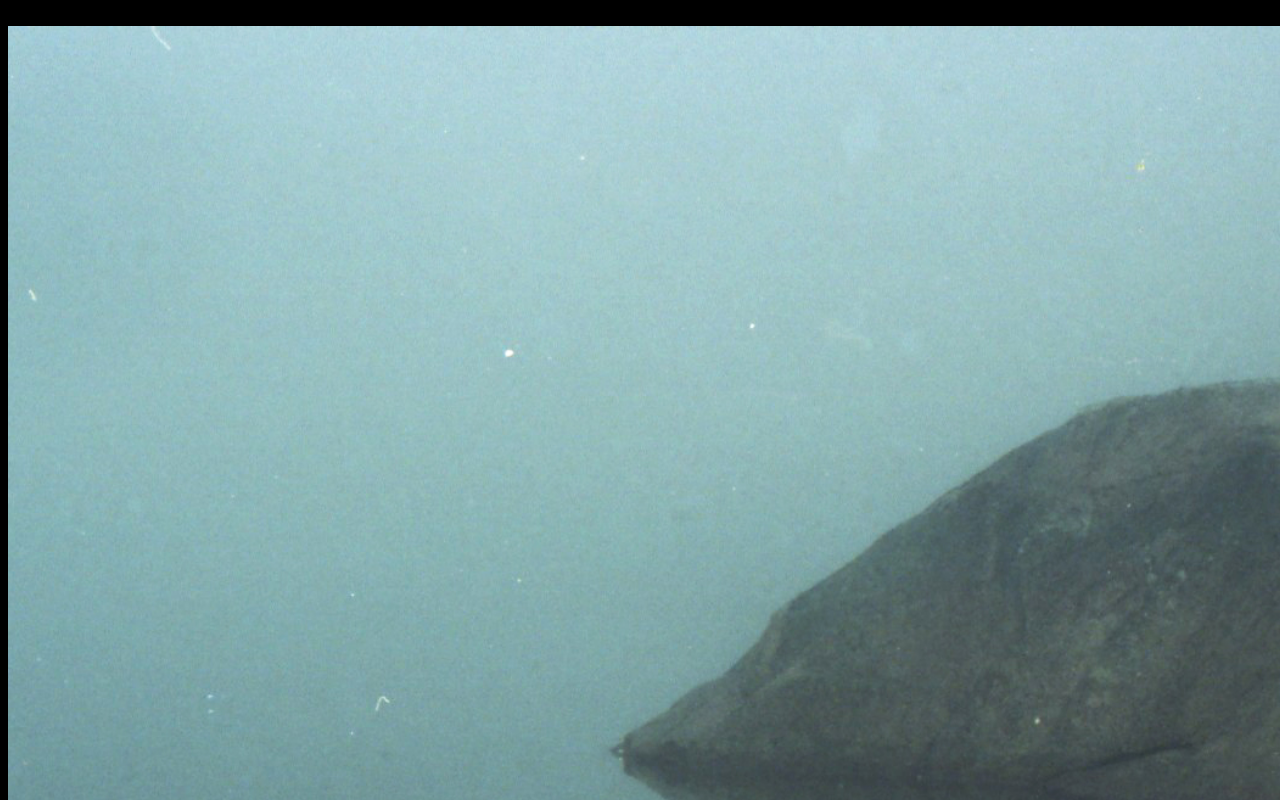
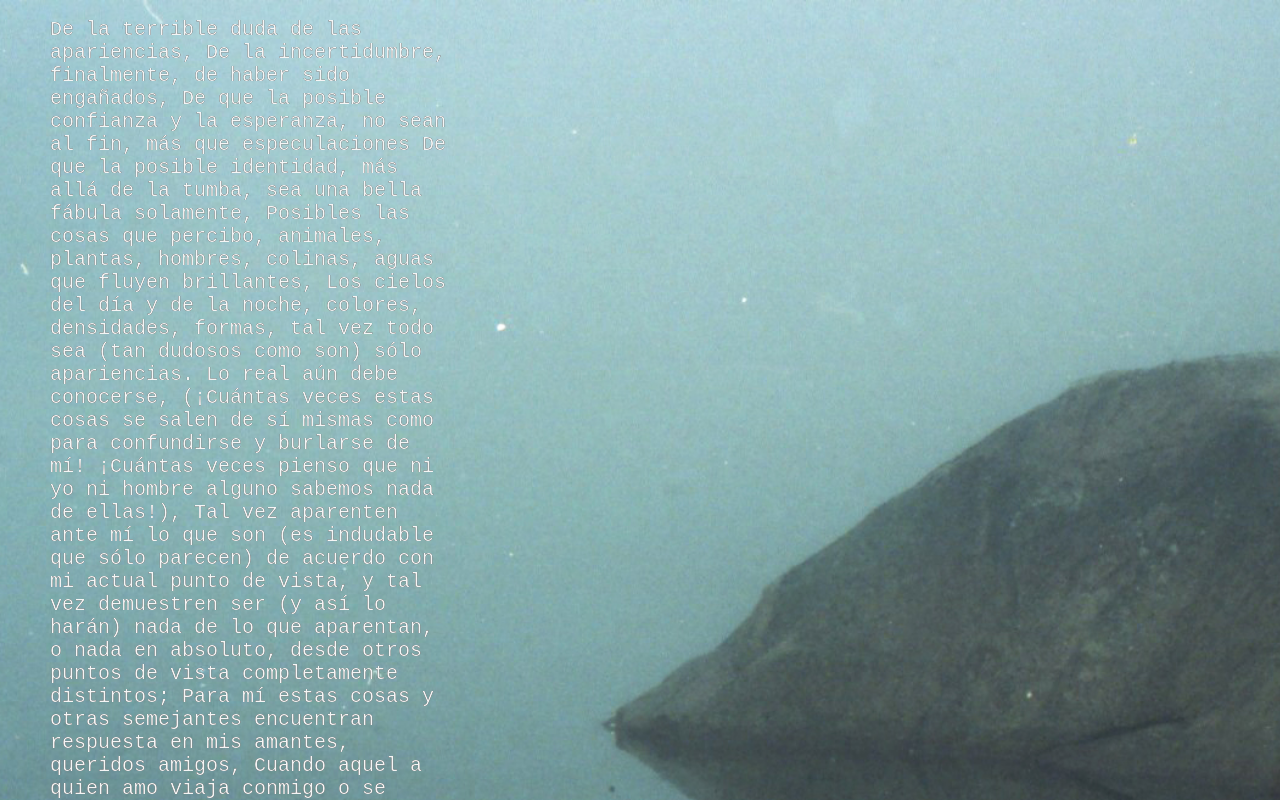
Before and after one commit to amperefz/fuganatural, a plain HTML site: page index.html in a window 1280 px wide. Shown: the top 800 px of the page. Drawn offline with Linux system fonts and the light colour scheme.

Commit message:
Imagen desbordada y texto de prueba

```diff
--- a/index.css
+++ b/index.css
@@ -1,11 +1,44 @@
+/*Normalización*/
+
 * {
+    margin: 0;
+    padding: 0;
+    box-sizing: border-box;
     background-color: black;
 }
 
+html {
+    width: 62.5%;
+}
+
+ul, ol {
+	list-style-type: none;
+}
+
+a {
+    text-decoration: none;
+    color: white;
+}
+
+/*Página principal*/
+
+.contenedorPrincipal {
+    position: relative;
+}
+
 .imagenPrincipal {
+    position: absolute; top: 0; left: 0;
+    width: 2000px;
     z-index: 1;
 }
 
 .textoCritico {
+    position: absolute;
+    background-clip: text;
+    width:400px;
+    font-family: 'Courier New', Courier, monospace;
+    font-size: 20px;
     color: whitesmoke;
+    z-index: 2;
+    margin-left: 50px;
 }
--- a/index.html
+++ b/index.html
@@ -8,6 +8,7 @@
     <title>'-.-' Fuga Natural '-.-'</title>
 </head>
 <body>
+    <main class="contenedorPrincipal">
         <div>
             <img src="">
             <img src="">
@@ -16,7 +17,7 @@
             <img src="">
             <img src="">
         </div>
-    <img class="imagenPrincipal" src="/imgs/BRC-01-011bis.jpg" width="2000px">
+        <img class="imagenPrincipal" src="/imgs/BRC-01-011bis.jpg">
         <p class="textoCritico">De la terrible duda de las apariencias,
             De la incertidumbre, finalmente, de haber sido engañados,
             De que la posible confianza y la esperanza, no sean al fin, más que especulaciones
@@ -37,5 +38,6 @@
             No puedo responder a la cuestión de las apariencias o de la identidad más allá de la tumba,
             Sino que camino o estoy quieto, indiferente, satisfecho.
             El que ase mi mano me ha satisfecho por completo</p>
+    </main>
 </body>
 </html>
```
Also changed, not shown: Beca Par - Línea de fuga.txt (added), 1 other file. Lines whose indentation alone changed are shown as unchanged.
